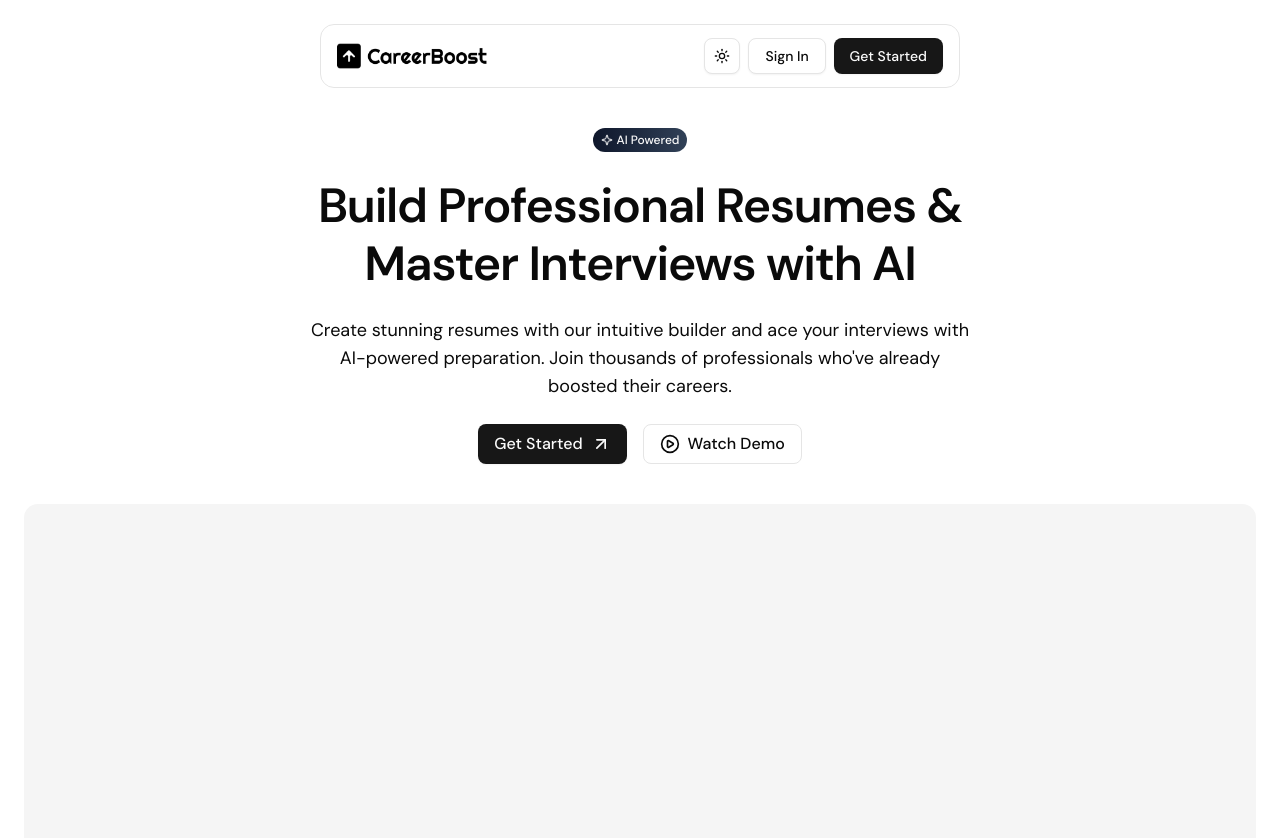
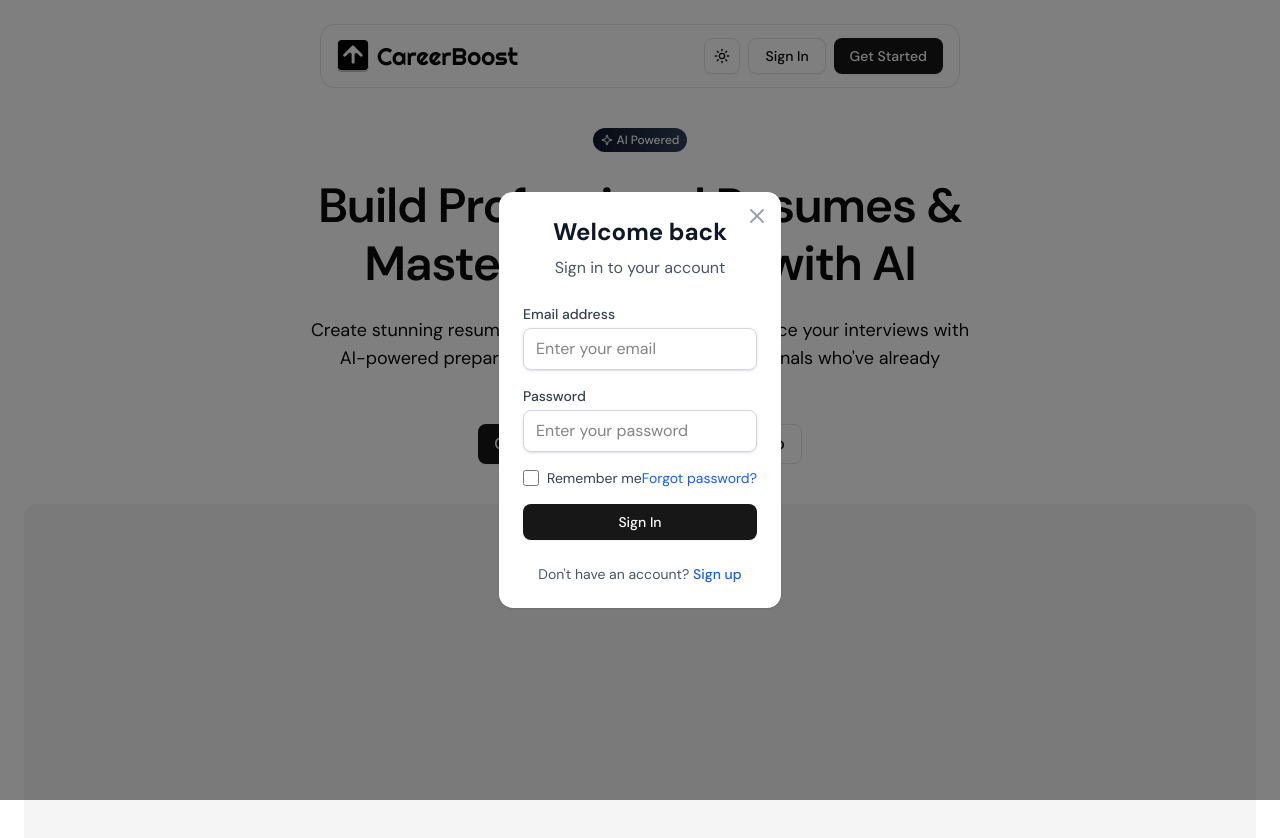
Before and after one commit to Karoll-e/career-boost, a React (Vite) app in the folder frontend/career-boost/: page / in a window 1280 px wide. Both pictures are taken after a click on the button "Sign In". Shown: the top 838 px of the page. Built offline with nearby package versions, Linux system fonts and the light colour scheme.

Commit message:
Add Modal component for authentication and integrate with Navbar for login/signup functionality

```diff
--- /dev/null
+++ b/frontend/career-boost/src/components/Modal.jsx
@@ -0,0 +1,33 @@
+import React from "react";
+import { X } from "lucide-react";
+
+
+const Modal = ({ open, onClose, children }) => {
+  return (
+    <div
+      onClick={onClose}
+      className={`fixed inset-0 flex justify-center items-center transition-color ${
+        open ? "visible bg-black/50" : "invisible"
+      }`}
+    >
+      {/* modal */}
+      <div
+        onClick={(e) => e.stopPropagation()}
+        className={`
+          bg-white rounded-xl shadow p-6 transition-transform
+          ${open ? "scale-100 opacity-100" : "scale-125 opacity-0"}
+        `}
+      >
+        <button
+          onClick={onClose}
+          className="absolute top-2 right-2 p-1 rounded-lg text-gray-400 bg-white hover:bg-gray-50 hover:text-gray-600"
+        >
+          <X />
+        </button>
+        {children}
+      </div>
+    </div>
+  );
+};
+
+export default Modal;
--- a/frontend/career-boost/src/components/Navbar.jsx
+++ b/frontend/career-boost/src/components/Navbar.jsx
@@ -1,30 +1,62 @@
+import React, { useState } from "react";
 import { Button } from "@/components/ui/button";
-// import { Input } from "@/components/ui/input";
-import Logo from "../assets/logo.png";
-import { SunIcon } from "lucide-react";
+import { Sun } from "lucide-react";
+import Modal from "./Modal";
+import Login from "../pages/Auth/Login";
+import SignUp from "../pages/Auth/SignUp";
+import LogoIcon from "../assets/logo";
 
 const Navbar = () => {
+  const [modalOpen, setModalOpen] = useState(false);
+  const [modalType, setModalType] = useState("login"); // "login" or "signup"
+
+  const openModal = (type) => {
+    setModalType(type);
+    setModalOpen(true);
+  };
+
+  const closeModal = () => {
+    setModalOpen(false);
+  };
+
+  const switchToLogin = () => {
+    setModalType("login");
+  };
+
+  const switchToSignup = () => {
+    setModalType("signup");
+  };
+
   return (
-
     <nav className="fixed top-6 inset-x-4 h-16 bg-background border dark:border-slate-700/70 max-w-screen-sm mx-auto rounded-xl">
       <div className="h-full flex items-center justify-between mx-auto px-4">
-          <div className="flex items-center gap-2 md:gap-6 cursor-pointer">
-            <img src={Logo} alt="Logo" className="shrink-0" width={150} />
+        <div className="flex items-center gap-2 md:gap-2 cursor-pointer">
+          <LogoIcon className="h-8 w-8" />
+          <p className="logo-text text-2xl hidden sm:block">CareerBoost</p>
         </div>
 
         <div className="flex items-center gap-2">
           <Button size="icon" variant="outline">
-              <SunIcon />
+            <Sun />
           </Button>
           <Button
             variant="outline"
-              className="hidden sm:inline-flex"
+            className=""
+            onClick={() => openModal("login")}
           >
             Sign In
           </Button>
-            <Button className="">Get Started</Button>
+          <Button onClick={() => openModal("signup")}>Get Started</Button>
         </div>
       </div>
+
+      <Modal open={modalOpen} onClose={closeModal}>
+        {modalType === "login" ? (
+          <Login onSwitchToSignup={switchToSignup} onClose={closeModal} />
+        ) : (
+          <SignUp onSwitchToLogin={switchToLogin} onClose={closeModal} />
+        )}
+      </Modal>
     </nav>
   );
 };
--- a/frontend/career-boost/src/pages/Auth/Login.jsx
+++ b/frontend/career-boost/src/pages/Auth/Login.jsx
@@ -1,9 +1,106 @@
-import React from 'react'
+import React, { useState } from "react";
+import { Button } from "@/components/ui/button";
 
-const Login = () => {
+const Login = ({ onSwitchToSignup, onClose }) => {
+  const [formData, setFormData] = useState({
+    email: "",
+    password: "",
+  });
+
+  const handleChange = (e) => {
+    setFormData({
+      ...formData,
+      [e.target.name]: e.target.value,
+    });
+  };
+
+  const handleSubmit = (e) => {
+    e.preventDefault();
+    // Handle login logic here
+    console.log("Login data:", formData);
+    // Close modal after successful login
+    onClose();
+  };
+
   return (
-    <div>Login</div>
-  )
-}
+    <div className="w-full max-w-md mx-auto">
+      <div className="text-center mb-6">
+        <h2 className="text-2xl font-bold text-gray-900">Welcome back</h2>
+        <p className="text-gray-600 mt-2">Sign in to your account</p>
+      </div>
 
-export default Login
+      <div className="space-y-4">
+        <div>
+          <label htmlFor="email" className="block text-sm font-medium text-gray-700 mb-1">
+            Email address
+          </label>
+          <input
+            id="email"
+            name="email"
+            type="email"
+            required
+            value={formData.email}
+            onChange={handleChange}
+            className="w-full px-3 py-2 border border-gray-300 rounded-md shadow-sm focus:outline-none focus:ring-2 focus:ring-blue-500 focus:border-blue-500"
+            placeholder="Enter your email"
+          />
+        </div>
+
+        <div>
+          <label htmlFor="password" className="block text-sm font-medium text-gray-700 mb-1">
+            Password
+          </label>
+          <input
+            id="password"
+            name="password"
+            type="password"
+            required
+            value={formData.password}
+            onChange={handleChange}
+            className="w-full px-3 py-2 border border-gray-300 rounded-md shadow-sm focus:outline-none focus:ring-2 focus:ring-blue-500 focus:border-blue-500"
+            placeholder="Enter your password"
+          />
+        </div>
+
+        <div className="flex items-center justify-between">
+          <div className="flex items-center">
+            <input
+              id="remember-me"
+              name="remember-me"
+              type="checkbox"
+              className="h-4 w-4 text-blue-600 focus:ring-blue-500 border-gray-300 rounded"
+            />
+            <label htmlFor="remember-me" className="ml-2 block text-sm text-gray-700">
+              Remember me
+            </label>
+          </div>
+          <button
+            type="button"
+            className="text-sm text-blue-600 hover:text-blue-500"
+          >
+            Forgot password?
+          </button>
+        </div>
+
+        <Button onClick={handleSubmit} className="w-full">
+          Sign In
+        </Button>
+      </div>
+
+      <div className="mt-6 text-center">
+        <p className="text-sm text-gray-600">
+          Don't have an account?{" "}
+          <button
+            type="button"
+            onClick={onSwitchToSignup}
+            className="text-blue-600 hover:text-blue-500 font-medium"
+          >
+            Sign up
+          </button>
+        </p>
+      </div>
+    </div>
+  );
+};
+
+export default Login;
--- a/frontend/career-boost/src/pages/Auth/SignUp.jsx
+++ b/frontend/career-boost/src/pages/Auth/SignUp.jsx
@@ -1,9 +1,167 @@
-import React from 'react'
+import React, { useState } from "react";
+import { Button } from "@/components/ui/button";
 
-function SignUp() {
+const SignUp= ({ onSwitchToLogin, onClose }) => {
+  const [formData, setFormData] = useState({
+    firstName: "",
+    lastName: "",
+    email: "",
+    password: "",
+    confirmPassword: "",
+    agreeToTerms: false,
+  });
+
+  const handleChange = (e) => {
+    const { name, value, type, checked } = e.target;
+    setFormData({
+      ...formData,
+      [name]: type === "checkbox" ? checked : value,
+    });
+  };
+
+  const handleSubmit = () => {
+    // Basic validation
+    if (formData.password !== formData.confirmPassword) {
+      alert("Passwords don't match!");
+      return;
+    }
+
+    if (!formData.agreeToTerms) {
+      alert("Please agree to the terms and conditions");
+      return;
+    }
+
+    // Handle signup logic here
+    console.log("Signup data:", formData);
+    // Close modal after successful signup
+    onClose();
+  };
+
   return (
-    <div>SignUp</div>
-  )
-}
+    <div className="w-full max-w-md mx-auto">
+      <div className="text-center mb-6">
+        <h2 className="text-2xl font-bold text-gray-900">Create account</h2>
+        <p className="text-gray-600 mt-2">Join us and get started today</p>
+      </div>
 
-export default SignUp
+      <div className="space-y-4">
+        <div className="grid grid-cols-2 gap-4">
+          <div>
+            <label htmlFor="firstName" className="block text-sm font-medium text-gray-700 mb-1">
+              First name
+            </label>
+            <input
+              id="firstName"
+              name="firstName"
+              type="text"
+              required
+              value={formData.firstName}
+              onChange={handleChange}
+              className="w-full px-3 py-2 border border-gray-300 rounded-md shadow-sm focus:outline-none focus:ring-2 focus:ring-blue-500 focus:border-blue-500"
+              placeholder="John"
+            />
+          </div>
+          <div>
+            <label htmlFor="lastName" className="block text-sm font-medium text-gray-700 mb-1">
+              Last name
+            </label>
+            <input
+              id="lastName"
+              name="lastName"
+              type="text"
+              required
+              value={formData.lastName}
+              onChange={handleChange}
+              className="w-full px-3 py-2 border border-gray-300 rounded-md shadow-sm focus:outline-none focus:ring-2 focus:ring-blue-500 focus:border-blue-500"
+              placeholder="Doe"
+            />
+          </div>
+        </div>
+
+        <div>
+          <label htmlFor="email" className="block text-sm font-medium text-gray-700 mb-1">
+            Email address
+          </label>
+          <input
+            id="email"
+            name="email"
+            type="email"
+            required
+            value={formData.email}
+            onChange={handleChange}
+            className="w-full px-3 py-2 border border-gray-300 rounded-md shadow-sm focus:outline-none focus:ring-2 focus:ring-blue-500 focus:border-blue-500"
+            placeholder="john@example.com"
+          />
+        </div>
+
+        <div>
+          <label htmlFor="password" className="block text-sm font-medium text-gray-700 mb-1">
+            Password
+          </label>
+          <input
+            id="password"
+            name="password"
+            type="password"
+            required
+            value={formData.password}
+            onChange={handleChange}
+            className="w-full px-3 py-2 border border-gray-300 rounded-md shadow-sm focus:outline-none focus:ring-2 focus:ring-blue-500 focus:border-blue-500"
+            placeholder="Create a password"
+          />
+        </div>
+
+        <div>
+          <label htmlFor="confirmPassword" className="block text-sm font-medium text-gray-700 mb-1">
+            Confirm password
+          </label>
+          <input
+            id="confirmPassword"
+            name="confirmPassword"
+            type="password"
+            required
+            value={formData.confirmPassword}
+            onChange={handleChange}
+            className="w-full px-3 py-2 border border-gray-300 rounded-md shadow-sm focus:outline-none focus:ring-2 focus:ring-blue-500 focus:border-blue-500"
+            placeholder="Confirm your password"
+          />
+        </div>
+
+        <div className="flex items-center">
+          <input
+            id="agreeToTerms"
+            name="agreeToTerms"
+            type="checkbox"
+            checked={formData.agreeToTerms}
+            onChange={handleChange}
+            className="h-4 w-4 text-blue-600 focus:ring-blue-500 border-gray-300 rounded"
+          />
+          <label htmlFor="agreeToTerms" className="ml-2 block text-sm text-gray-700">
+            I agree to the{" "}
+            <button type="button" className="text-blue-600 hover:text-blue-500">
+              Terms and Conditions
+            </button>
+          </label>
+        </div>
+
+        <Button onClick={handleSubmit} className="w-full">
+          Create Account
+        </Button>
+      </div>
+
+      <div className="mt-6 text-center">
+        <p className="text-sm text-gray-600">
+          Already have an account?{" "}
+          <button
+            type="button"
+            onClick={onSwitchToLogin}
+            className="text-blue-600 hover:text-blue-500 font-medium"
+          >
+            Sign in
+          </button>
+        </p>
+      </div>
+    </div>
+  );
+};
+
+export default SignUp;
```
Lines whose indentation alone changed are shown as unchanged.
